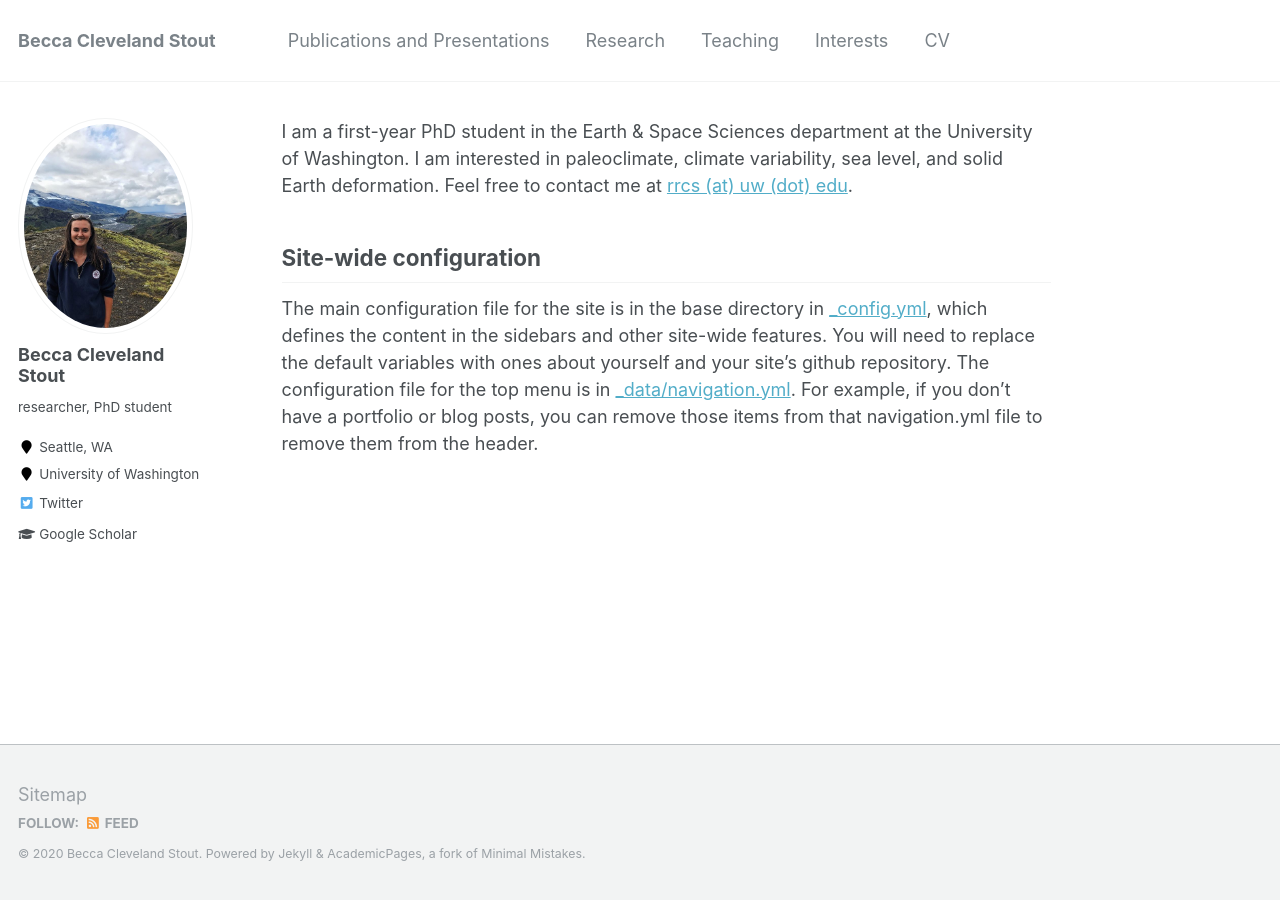
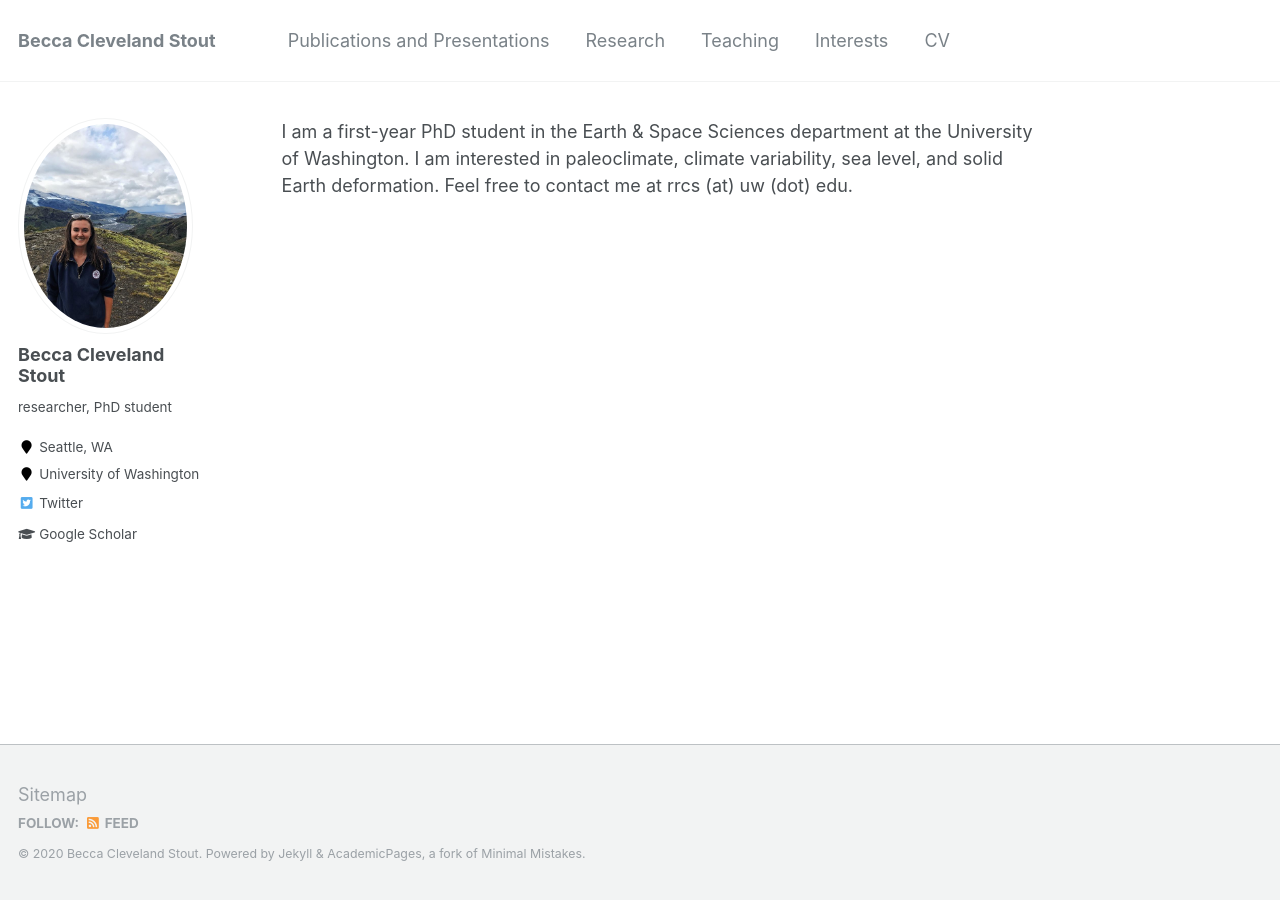
Before and after one commit to becca-cs/becca-cs.github.io, a Jekyll site: the page built from _pages/about.md, in a window 1280 px wide. Built offline with Jekyll 4.4.1, drawn with Linux system fonts in a browser that asks for light colours.

Commit message:
Update about.md

```diff
--- a/_pages/about.md
+++ b/_pages/about.md
@@ -7,9 +7,4 @@ redirect_from:
   - /about.html
 ---
 
-I am a first-year PhD student in the Earth & Space Sciences department at the University of Washington. I am interested in paleoclimate, climate variability, sea level, and solid Earth deformation. Feel free to contact me at [rrcs (at) uw (dot) edu](rrcs@uw.edu).
-
-
-Site-wide configuration
-------
-The main configuration file for the site is in the base directory in [_config.yml](https://github.com/academicpages/academicpages.github.io/blob/master/_config.yml), which defines the content in the sidebars and other site-wide features. You will need to replace the default variables with ones about yourself and your site's github repository. The configuration file for the top menu is in [_data/navigation.yml](https://github.com/academicpages/academicpages.github.io/blob/master/_data/navigation.yml). For example, if you don't have a portfolio or blog posts, you can remove those items from that navigation.yml file to remove them from the header.
+I am a first-year PhD student in the Earth & Space Sciences department at the University of Washington. I am interested in paleoclimate, climate variability, sea level, and solid Earth deformation. Feel free to contact me at rrcs (at) uw (dot) edu.
```
